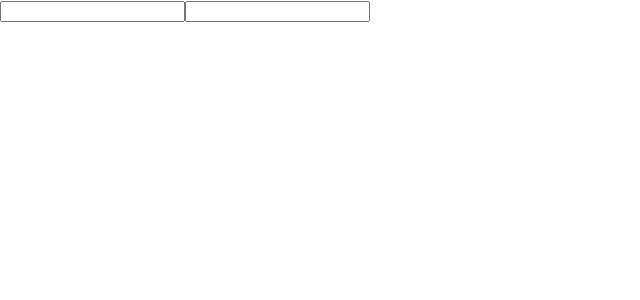
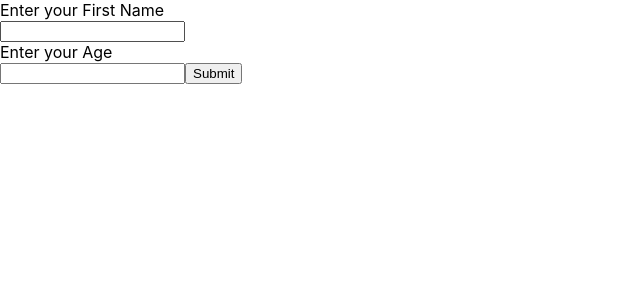
Before and after one commit to jegbune/my-ecommerce-app, a React (Create React App) app: page / in a window 1280 px wide. Shown: the top 300 px of the page, without its empty margins (0-640 px from the left). Built offline with nearby package versions, Linux system fonts and the light colour scheme.

Commit message:
React lesson on multiple input working

```diff
--- a/src/Component/Form.js
+++ b/src/Component/Form.js
@@ -6,9 +6,8 @@ const Form = () => {
 
     const handleChange = (event) => {
         const name = event.target.name;
-        const age = event.target.age;
         const value = event.target.value;
-        setInput(values => ({...values, [name]: value, [age]: value}))
+        setInput(values => ({...values, [name]: value}))
     }
     const handleSubmit = (event) => {
         event.preventDefault()
@@ -18,17 +17,24 @@ const Form = () => {
 
     return(
         <form onSubmit={handleSubmit}>
+            <label>Enter your First Name<br />
             <input
             type='text'
             name='name'
-            value={input.name }
+            value={input.name || ''}
             onChange={handleChange}
             />
+            </label><br />
+            <label>Enter your Age <br/>
             <input
             type='number'
             name='age'
-            value={input.age}
+            value={input.age || ''}
             onChange={handleChange}
+            />
+            </label>
+            <input
+            type='submit'
             />
 
             <h1>{final}</h1>
```
